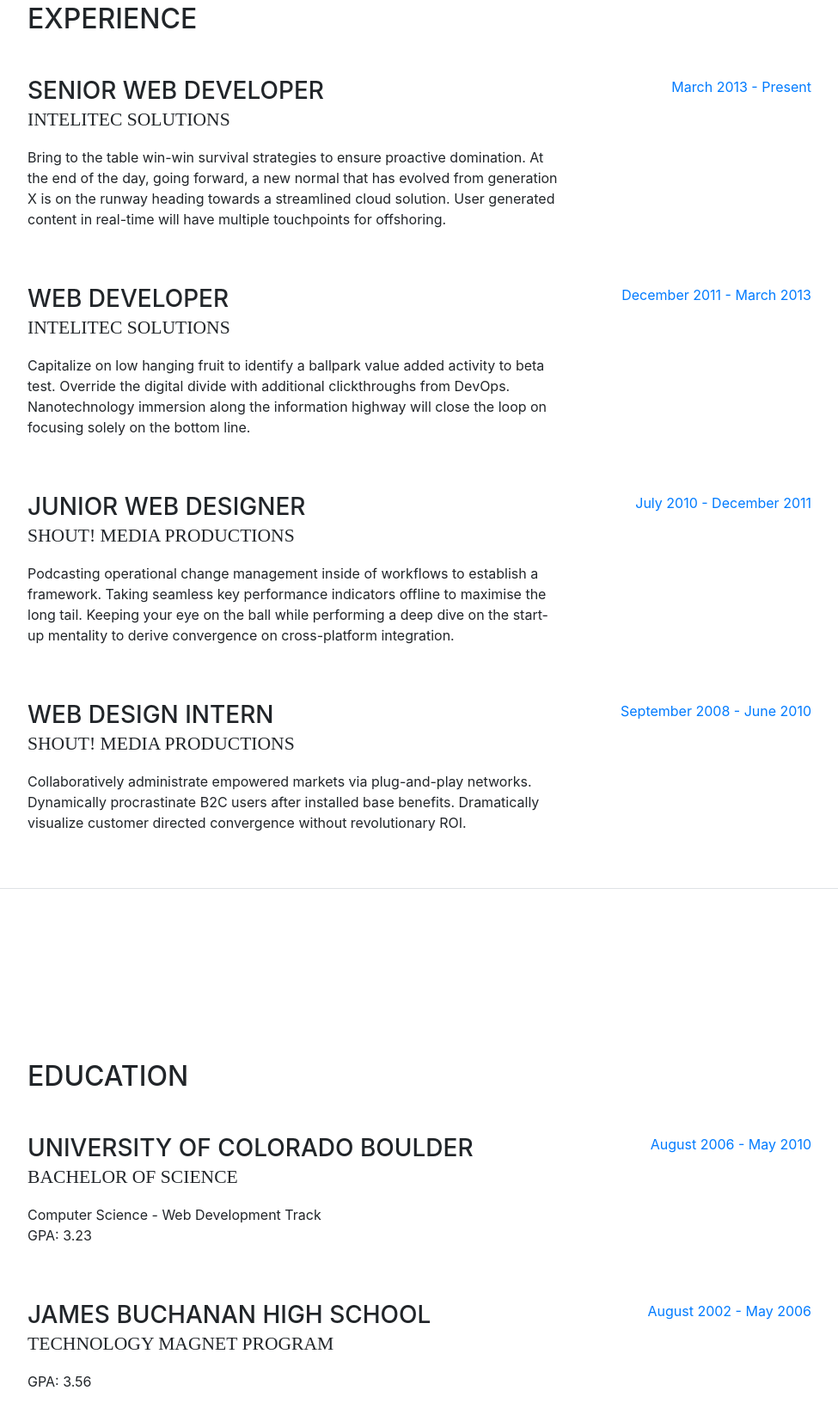
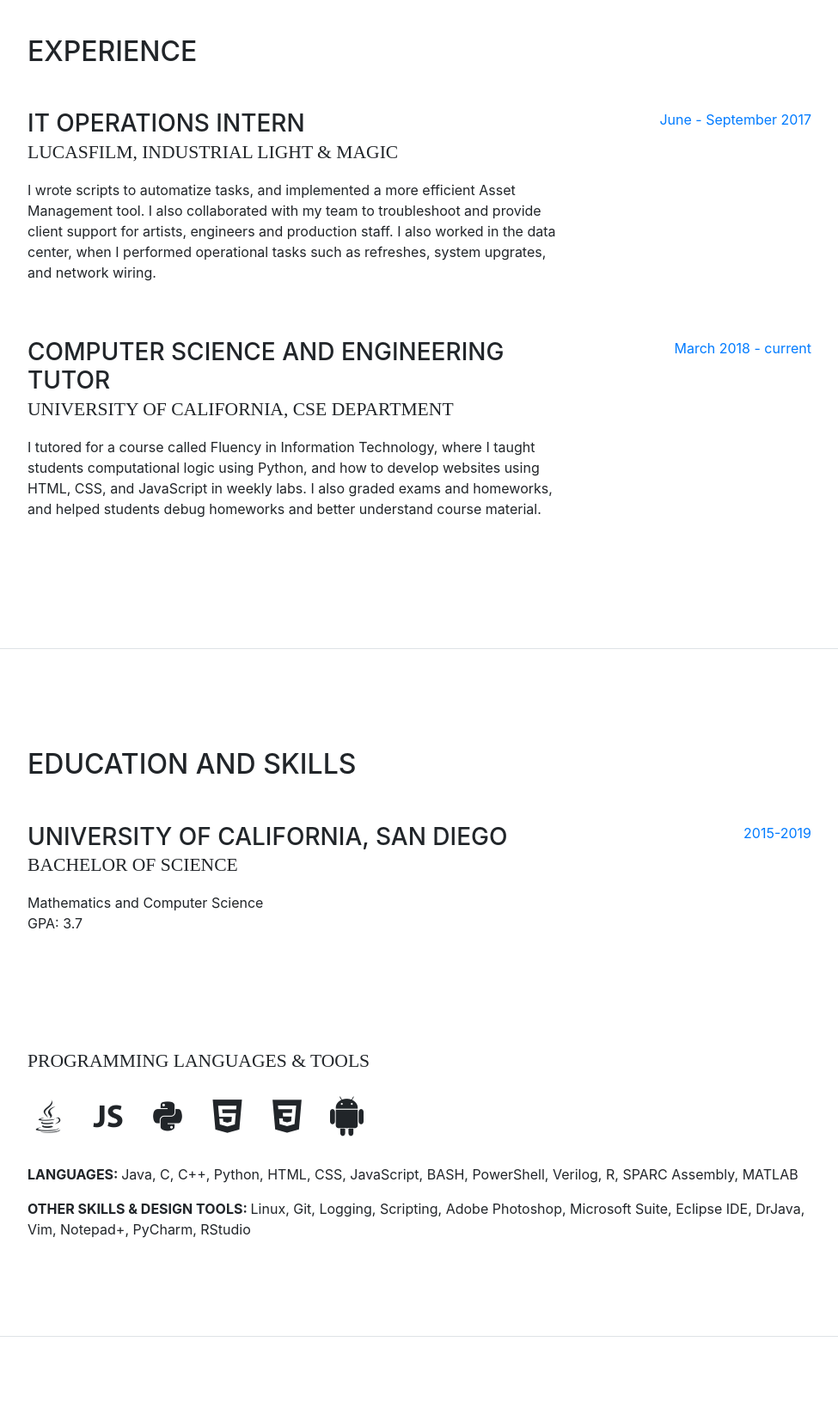
Before and after one commit to KimberlyLi/KimberlyLi.github.io, a website with bundled scripts: page index.html in a window 1280 px wide. Shown: the part 845-2484 px from the top of the page at 86% size, without its empty margins (288-1263 px from the left). Built offline with nearby package versions, Linux system fonts and the light colour scheme; a web font is replaced by a local one.

Commit message:
update index

```diff
--- a/index.html
+++ b/index.html
@@ -29,7 +29,7 @@
 
     <nav class="navbar navbar-expand-lg navbar-dark bg-primary fixed-top" id="sideNav">
       <a class="navbar-brand js-scroll-trigger" href="#page-top">
-        <span class="d-block d-lg-none">Start Bootstrap</span>
+        <span class="d-block d-lg-none">Kimberly Li</span>
         <span class="d-none d-lg-block">
           <img class="img-fluid img-profile rounded-circle mx-auto mb-2" src="img/profile.jpg" alt="">
         </span>
@@ -46,10 +46,10 @@
             <a class="nav-link js-scroll-trigger" href="#experience">Experience</a>
           </li>
           <li class="nav-item">
-            <a class="nav-link js-scroll-trigger" href="#education">Education</a>
+            <a class="nav-link js-scroll-trigger" href="#education">Education and Skills</a>
           </li>
           <li class="nav-item">
-            <a class="nav-link js-scroll-trigger" href="#skills">Skills</a>
+            <a class="nav-link js-scroll-trigger" href="#skills">Projects</a>
           </li>
           <li class="nav-item">
             <a class="nav-link js-scroll-trigger" href="#interests">Interests</a>
@@ -106,146 +106,89 @@
 
           <div class="resume-item d-flex flex-column flex-md-row mb-5">
             <div class="resume-content mr-auto">
-              <h3 class="mb-0">Senior Web Developer</h3>
-              <div class="subheading mb-3">Intelitec Solutions</div>
-              <p>Bring to the table win-win survival strategies to ensure proactive domination. At the end of the day, going forward, a new normal that has evolved from generation X is on the runway heading towards a streamlined cloud solution. User generated content in real-time will have multiple touchpoints for offshoring.</p>
+              <h3 class="mb-0">IT Operations Intern</h3>
+              <div class="subheading mb-3">Lucasfilm, Industrial Light & Magic</div>
+              <p> I wrote scripts to automatize tasks, and implemented a more efficient Asset Management tool. I also collaborated with my team to troubleshoot and provide client support for artists, engineers and production staff. I also worked in the data center, when I performed operational tasks such as refreshes, system upgrates, and network wiring.</p>
             </div>
             <div class="resume-date text-md-right">
-              <span class="text-primary">March 2013 - Present</span>
+              <span class="text-primary">June - September 2017</span>
             </div>
           </div>
 
           <div class="resume-item d-flex flex-column flex-md-row mb-5">
             <div class="resume-content mr-auto">
-              <h3 class="mb-0">Web Developer</h3>
-              <div class="subheading mb-3">Intelitec Solutions</div>
-              <p>Capitalize on low hanging fruit to identify a ballpark value added activity to beta test. Override the digital divide with additional clickthroughs from DevOps. Nanotechnology immersion along the information highway will close the loop on focusing solely on the bottom line.</p>
+              <h3 class="mb-0">Computer Science and Engineering Tutor</h3>
+              <div class="subheading mb-3">University of California, CSE Department</div>
+              <p>I tutored for a course called Fluency in Information Technology, where I taught students computational logic using Python, and how to develop websites using HTML, CSS, and JavaScript in weekly labs. I also graded exams and homeworks, and helped students debug homeworks and better understand course material.</p>
             </div>
             <div class="resume-date text-md-right">
-              <span class="text-primary">December 2011 - March 2013</span>
+              <span class="text-primary">March 2018 - current </span>
             </div>
           </div>
-
-          <div class="resume-item d-flex flex-column flex-md-row mb-5">
-            <div class="resume-content mr-auto">
-              <h3 class="mb-0">Junior Web Designer</h3>
-              <div class="subheading mb-3">Shout! Media Productions</div>
-              <p>Podcasting operational change management inside of workflows to establish a framework. Taking seamless key performance indicators offline to maximise the long tail. Keeping your eye on the ball while performing a deep dive on the start-up mentality to derive convergence on cross-platform integration.</p>
-            </div>
-            <div class="resume-date text-md-right">
-              <span class="text-primary">July 2010 - December 2011</span>
-            </div>
-          </div>
-
-          <div class="resume-item d-flex flex-column flex-md-row">
-            <div class="resume-content mr-auto">
-              <h3 class="mb-0">Web Design Intern</h3>
-              <div class="subheading mb-3">Shout! Media Productions</div>
-              <p>Collaboratively administrate empowered markets via plug-and-play networks. Dynamically procrastinate B2C users after installed base benefits. Dramatically visualize customer directed convergence without revolutionary ROI.</p>
-            </div>
-            <div class="resume-date text-md-right">
-              <span class="text-primary">September 2008 - June 2010</span>
-            </div>
-          </div>
-
         </div>
 
       </section>
 
       <section class="resume-section p-3 p-lg-5 d-flex flex-column" id="education">
         <div class="my-auto">
-          <h2 class="mb-5">Education</h2>
+          <h2 class="mb-5">Education and Skills</h2>
 
           <div class="resume-item d-flex flex-column flex-md-row mb-5">
             <div class="resume-content mr-auto">
-              <h3 class="mb-0">University of Colorado Boulder</h3>
+              <h3 class="mb-0">University of California, San Diego</h3>
               <div class="subheading mb-3">Bachelor of Science</div>
-              <div>Computer Science - Web Development Track</div>
-              <p>GPA: 3.23</p>
+              <div>Mathematics and Computer Science</div>
+              <p>GPA: 3.7</p>
             </div>
             <div class="resume-date text-md-right">
-              <span class="text-primary">August 2006 - May 2010</span>
+              <span class="text-primary">2015-2019</span>
             </div>
           </div>
+        </div>
 
-          <div class="resume-item d-flex flex-column flex-md-row">
-            <div class="resume-content mr-auto">
-              <h3 class="mb-0">James Buchanan High School</h3>
-              <div class="subheading mb-3">Technology Magnet Program</div>
-              <p>GPA: 3.56</p>
-            </div>
-            <div class="resume-date text-md-right">
-              <span class="text-primary">August 2002 - May 2006</span>
-            </div>
-          </div>
-
-        </div>
-      </section>
-
-      <section class="resume-section p-3 p-lg-5 d-flex flex-column" id="skills">
-        <div class="my-auto">
-          <h2 class="mb-5">Skills</h2>
-
-          <div class="subheading mb-3">Programming Languages &amp; Tools</div>
+		<div class="subheading mb-3">Programming Languages &amp; Tools</div>
           <ul class="list-inline list-icons">
             <li class="list-inline-item">
-              <i class="devicons devicons-html5"></i>
-            </li>
-            <li class="list-inline-item">
-              <i class="devicons devicons-css3"></i>
+              <i class="devicons devicons-java"></i>
             </li>
             <li class="list-inline-item">
               <i class="devicons devicons-javascript"></i>
             </li>
             <li class="list-inline-item">
-              <i class="devicons devicons-jquery"></i>
+              <i class="devicons devicons-python"></i>
             </li>
-            <li class="list-inline-item">
-              <i class="devicons devicons-sass"></i>
+			<li class="list-inline-item">
+              <i class="devicons devicons-html5"></i>
             </li>
-            <li class="list-inline-item">
-              <i class="devicons devicons-less"></i>
+
+			<li class="list-inline-item">
+              <i class="devicons devicons-css3"></i>
             </li>
-            <li class="list-inline-item">
-              <i class="devicons devicons-bootstrap"></i>
-            </li>
-            <li class="list-inline-item">
-              <i class="devicons devicons-wordpress"></i>
-            </li>
-            <li class="list-inline-item">
-              <i class="devicons devicons-grunt"></i>
-            </li>
-            <li class="list-inline-item">
-              <i class="devicons devicons-gulp"></i>
-            </li>
-            <li class="list-inline-item">
-              <i class="devicons devicons-npm"></i>
+
+			<li class="list-inline-item">
+              <i class="devicons devicons-android"></i>
             </li>
           </ul>
 
-          <div class="subheading mb-3">Workflow</div>
-          <ul class="fa-ul mb-0">
-            <li>
-              <i class="fa-li fa fa-check"></i>
-              Mobile-First, Responsive Design</li>
-            <li>
-              <i class="fa-li fa fa-check"></i>
-              Cross Browser Testing &amp; Debugging</li>
-            <li>
-              <i class="fa-li fa fa-check"></i>
-              Cross Functional Teams</li>
-            <li>
-              <i class="fa-li fa fa-check"></i>
-              Agile Development &amp; Scrum</li>
-          </ul>
+		  <div class="resume-item d-flex flex-column flex-md-row mb-5">
+            <div class="resume-content mr-auto">
+              <p><b>LANGUAGES: </b>Java, C, C++, Python, HTML, CSS, JavaScript, BASH, PowerShell, Verilog, R, SPARC Assembly, MATLAB</p>
+			  <p><b>OTHER SKILLS & DESIGN TOOLS: </b>Linux, Git, Logging, Scripting, Adobe Photoshop, Microsoft Suite, Eclipse IDE, DrJava, Vim, Notepad+, PyCharm, RStudio </p>
+			</div>
+          </div>
+
+      </section>
+
+      <section class="resume-section p-3 p-lg-5 d-flex flex-column" id="skills">
+        <div class="my-auto">
+          <h2 class="mb-5">Projects</h2>
+
         </div>
       </section>
 
       <section class="resume-section p-3 p-lg-5 d-flex flex-column" id="interests">
         <div class="my-auto">
           <h2 class="mb-5">Interests</h2>
-          <p>Apart from being a web developer, I enjoy most of my time being outdoors. In the winter, I am an avid skiier and novice ice climber. During the warmer months here in Colorado, I enjoy mountain biking, free climbing, and kayaking.</p>
-          <p class="mb-0">When forced indoors, I follow a number of sci-fi and fantasy genre movies and television shows, I am an aspiring chef, and I spend a large amount of my free time exploring the latest technolgy advancements in the front-end web development world.</p>
         </div>
       </section>
 
```
